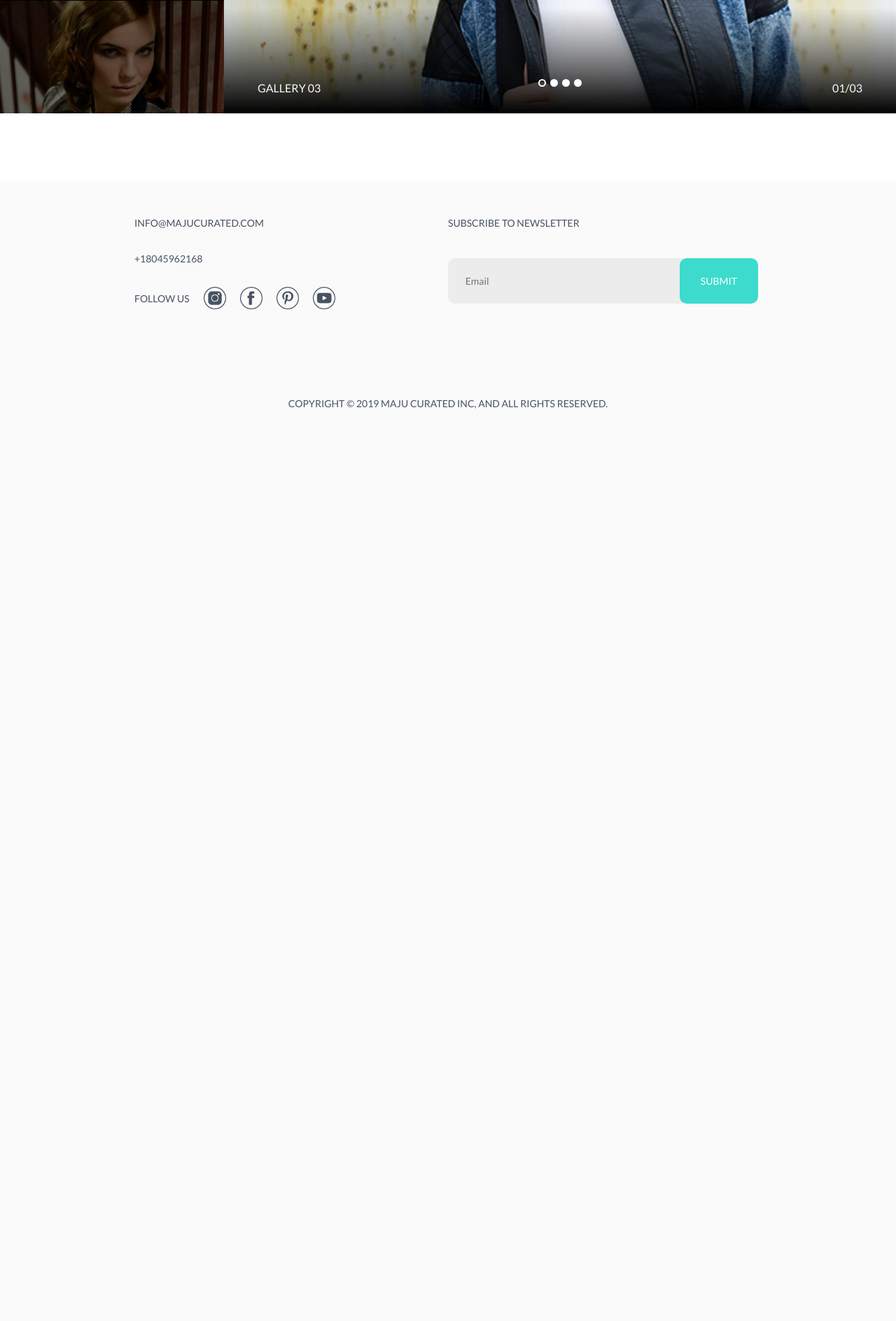
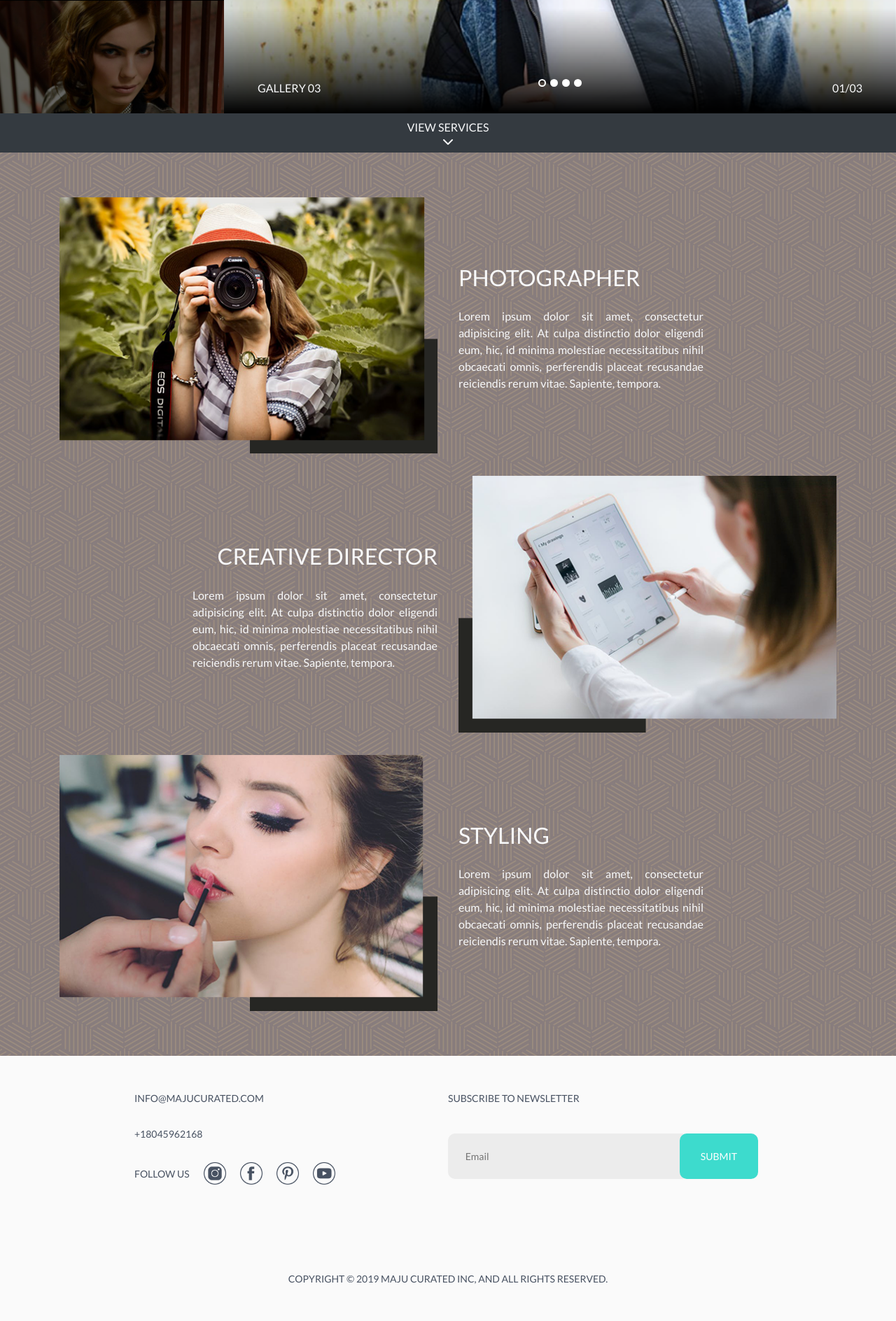
Before and after one commit to obuxim/majucurated, a PHP site: page /photography.php in a window 1280 px wide. Shown: the part 520-2408 px from the top of the page at 70% size. Before the commit the page ends 1104 px from the top, so only its background shows below. Run offline with PHP 8.4, Linux system fonts and the light colour scheme; some libraries are stand-ins or nearby versions.

Commit message:
Done: Photography Page Completed | Next: Videography Page To Be Started

```diff
--- a/css/style.css
+++ b/css/style.css
@@ -7,6 +7,7 @@ html, body {
 .px-16 { font-size: 16px; }
 .px-14 { font-size: 14px; }
 .px-12 { font-size: 12px; }
+a:visited { color: inherit }
 /*Hide Scroll Bar*/
 ::-webkit-scrollbar {
 	display: none;
@@ -21,7 +22,12 @@ header { top: 0; left: 0; right: 0; z-index: 999; }
 #menu img { max-height: 40px; }
 .menu-header { font-weight: bold; font-size: 18px; color: #3DDBCD !important; }
 .menu-item { font-size: 16px; }
-.menu-header, .menu-item { padding: 2rem; }
+@media screen and (max-width: 768px){
+	.menu-header { padding: 0.4rem; }
+}
+@media screen and (min-width: 769px){
+	.menu-header, .menu-item { padding: 2rem!important; }
+}
 /* navToggle Curser Change */
 #navToggle { cursor: pointer; }
 
@@ -170,5 +176,7 @@ footer a img {
 #photography-categories + .photography-slider-menu-inner { margin-right: 2px; }
 #photography-galleries + .photography-slider-menu-inner { margin-left: 2px; }
 .photography-slider-menu-inner { background: rgba(0,0,0,0.3); }
+#photography-reversed { background: url("../img/photography/pattern.jpg");}
+
 
 /*Photography Page Ends*/
--- a/header.php
+++ b/header.php
@@ -54,41 +54,41 @@
         <div>
             <div class="container">
                 <div class="row">
-                    <div class="col-3 d-flex justify-content-center">
+                    <div class="col-12 col-md-3 d-flex justify-content-md-center">
                         <div class="d-flex flex-column">
                             <a class="menu-header text-uppercase">home</a>
                         </div>
                     </div>
-                    <div class="col-3 d-flex justify-content-center">
+                    <div class="col-12 col-md-3 d-flex justify-content-md-center">
                         <div class="d-flex flex-column">
                             <a class="menu-header text-uppercase">production</a>
-                            <a class="menu-item text-capitalize">photography</a>
-                            <a class="menu-item text-capitalize">videography</a>
+                            <a class="menu-item pl-4 text-capitalize">photography</a>
+                            <a class="menu-item pl-4 text-capitalize">videography</a>
                         </div>
                     </div>
-                    <div class="col-3 d-flex justify-content-center">
+                    <div class="col-12 col-md-3 d-flex justify-content-md-center">
                         <div class="d-flex flex-column">
                             <a class="menu-header text-uppercase">design</a>
-                            <a class="menu-item text-capitalize">digital design</a>
-                            <a class="menu-item text-capitalize">branding</a>
-                            <a class="menu-item text-capitalize">marketing strategy</a>
+                            <a class="menu-item pl-4 text-capitalize">digital design</a>
+                            <a class="menu-item pl-4 text-capitalize">branding</a>
+                            <a class="menu-item pl-4 text-capitalize">marketing strategy</a>
                         </div>
                     </div>
-                    <div class="col-3 d-flex justify-content-center">
+                    <div class="col-12 col-md-3 d-flex justify-content-md-center">
                         <div class="d-flex flex-column">
                             <a class="menu-header text-uppercase">about us</a>
-                            <a class="menu-item text-capitalize">contact us</a>
+                            <a class="menu-item pl-4 text-capitalize">contact us</a>
                         </div>
                     </div>
                 </div>
             </div>
         </div>
         <div>
-            <div class="container border-top border-dark d-flex justify-content-center">
-                <a href="https://instagram.com/majucurated" class="mt-5 mx-5"><img src="img/social/instagram.png" class="img-fluid" /></a>
-                <a href="https://facebook.com/majucurated" class="mt-5 mx-5"><img src="img/social/facebook.png" class="img-fluid" /></a>
-                <a href="https://pinterest.com/majucurated" class="mt-5 mx-5"><img src="img/social/pinterest.png" class="img-fluid" /></a>
-                <a href="https://youtube.com/majucurated" class="mt-5 mx-5"><img src="img/social/youtube.png" class="img-fluid"></a>
+            <div class="container border-top border-dark d-flex justify-content-center py-4 py-md-0">
+                <a href="https://instagram.com/majucurated" class="mx-2 mt-md-5 mx-md-5"><img src="img/social/instagram.png" class="img-fluid" /></a>
+                <a href="https://facebook.com/majucurated" class="mx-2 mt-md-5 mx-md-5"><img src="img/social/facebook.png" class="img-fluid" /></a>
+                <a href="https://pinterest.com/majucurated" class="mx-2 mt-md-5 mx-md-5"><img src="img/social/pinterest.png" class="img-fluid" /></a>
+                <a href="https://youtube.com/majucurated" class="mx-2 mt-md-5 mx-md-5"><img src="img/social/youtube.png" class="img-fluid"></a>
             </div>
         </div>
     </div>
--- a/photography.php
+++ b/photography.php
@@ -166,8 +166,47 @@
         </div>
     </div>
 </section>
-<section id="photography-block" class="py-5">
-
+<section id="call-to-action" class="py-2 bg-dark text-uppercase">
+    <a href="#" class="d-flex flex-column align-items-center text-light">
+        <span>view services</span>
+        <i class="fas fa-chevron-down"></i>
+    </a>
+</section>
+<section id="photography-reversed" class="py-5">
+    <div class="container">
+        <div class="row py-3 align-items-center">
+            <div class="col-12 col-md-6">
+                <img src="img/photography/photo01.png" alt="" class="img-fluid"/>
+            </div>
+            <div class="col-12 col-md-4 h-100 text-light">
+                <h2 class="text-uppercase my-4">photographer</h2>
+                <p class="text-justify">Lorem ipsum dolor sit amet, consectetur adipisicing elit. At culpa distinctio dolor eligendi eum, hic, id minima molestiae necessitatibus nihil obcaecati omnis, perferendis placeat recusandae reiciendis rerum vitae. Sapiente, tempora.</p>
+            </div>
+        </div>
+        <div class="row py-3 align-items-center">
+            <div class="col-12 order-1 order-md-0 col-md-4 offset-md-2 h-100 text-light d-flex flex-column align-items-md-end">
+                <h2 class="text-uppercase text-left text-md-right my-4">creative director</h2>
+                <p class="text-justify">Lorem ipsum dolor sit amet, consectetur adipisicing elit. At culpa distinctio dolor eligendi eum, hic, id minima molestiae necessitatibus nihil obcaecati omnis, perferendis placeat recusandae reiciendis rerum vitae. Sapiente, tempora.</p>
+            </div>
+            <div class="col-12 col-md-6 order-0 order-md-1">
+                <img src="img/photography/photo02.png" alt="" class="img-fluid"/>
+            </div>
+        </div>
+        <div class="row py-3 align-items-center">
+            <div class="col-12 col-md-6">
+                <img src="img/photography/photo03.png" alt="" class="img-fluid"/>
+            </div>
+            <div class="col-12 col-md-4 h-100 text-light">
+                <h2 class="text-uppercase my-4">styling</h2>
+                <p class="text-justify">Lorem ipsum dolor sit amet, consectetur adipisicing elit. At culpa distinctio dolor eligendi eum, hic, id minima molestiae necessitatibus nihil obcaecati omnis, perferendis placeat recusandae reiciendis rerum vitae. Sapiente, tempora.</p>
+            </div>
+        </div>
+    </div>
+</section>
+<section id="start-project" class="text-center p-5 d-flex d-md-none flex-column align-items-center justify-content-center">
+    <span class="text-uppercase font-weight-bold mb-3">start your new project</span>
+    <p class="mb-4">Lorem ipsum dolor sit amet, consectetur adipiscing elit, sed do eiusmod tempor incididunt ut labore et dolore magna aliqua.</p>
+    <a class="btn action-button text-uppercase rounded-lg text-light px-5">send</a>
 </section>
 
 <?php include "footer.php"; ?>
```
Also changed, not shown: header-home.php (+19 -19 lines), index.php (+1 -34 lines), img/photography/pattern.jpg (added), img/photography/photo01.png (added), img/photography/photo02.png (added), img/photography/photo03.png (added).
